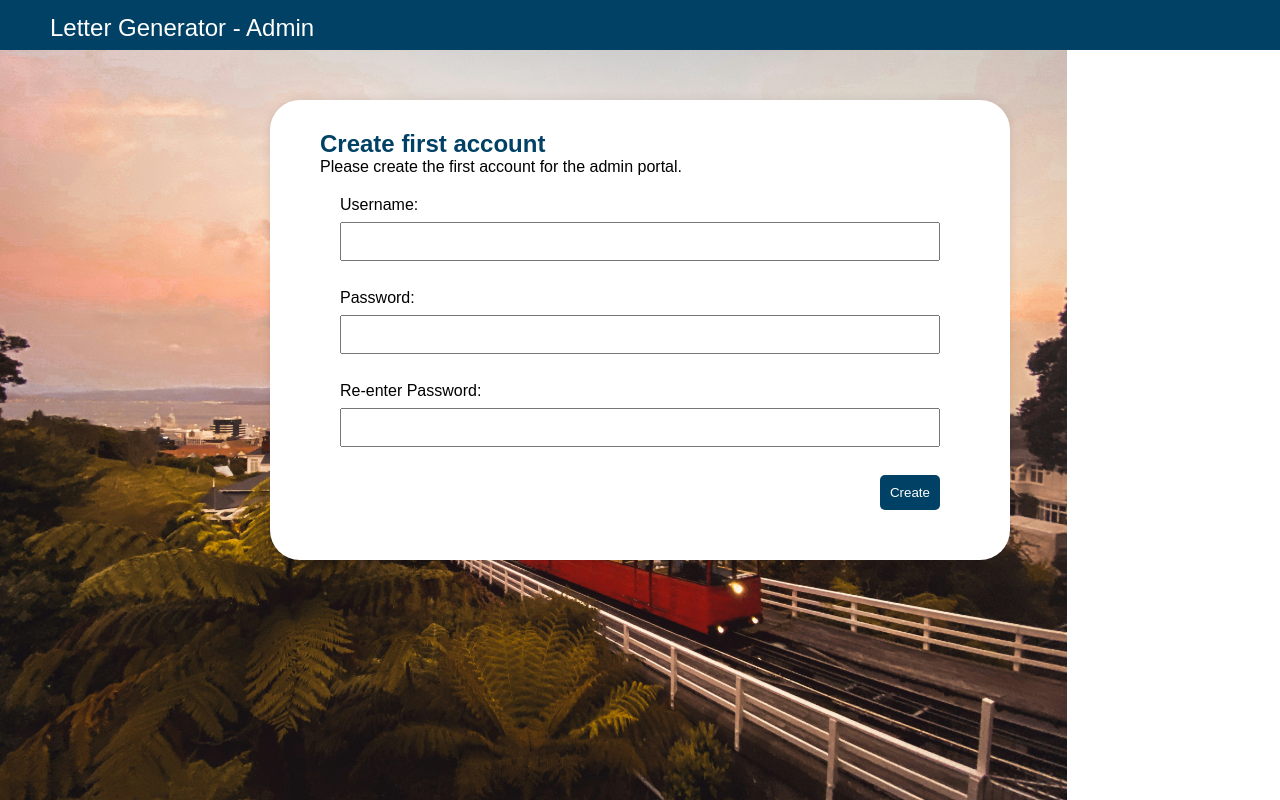
After one commit to torbray/letter-generator, a PHP site: page /letter-generator/admin/first-login in a window 1280 px wide. The commit adds this page. Run offline with PHP 8.4, Linux system fonts and the light colour scheme; a stand-in replaces the project's code that opens the database connection.

Commit message:
first admin account setup and validation

```diff
--- a/index.php
+++ b/index.php
@@ -15,6 +15,9 @@ if (isset($_GET['filename']) and !empty($_GET['filename'])) {
             include 'tpl/generate-letter.tpl.php';
             break;
 
+        case 'review';
+            include 'tpl/review.tpl.php';
+            break;
 
         case 'admin':
             require 'src/admin.php';
@@ -25,17 +28,13 @@ if (isset($_GET['filename']) and !empty($_GET['filename'])) {
             include 'tpl/admin.home.tpl.php';
             break;
 
+        case 'admin/first-login';
+            include 'tpl/admin.first-login.tpl.php';
+            break;
+
         case 'logout':
         case 'admin/logout':
             include 'tpl/logout.tpl.php';
-            break;
-
-        case 'test1':
-            include 'src/word/test-replacement.php';
-            break;
-
-        case 'test2':
-            include 'src/generate-letter.php';
             break;
 
         default:
--- a/src/checksession.php
+++ b/src/checksession.php
@@ -19,6 +19,10 @@ function initSession() {
 
     if (!isset($_SESSION['customer'])) {
         $_SESSION['customer'] = 0;
+    }
+
+    if (!isset($_SESSION['access'])) {
+        $_SESSION['access'] = 0;
     }
 
     if (!isset($_SESSION['letter'])) {
@@ -62,6 +66,7 @@ function login($id) {
 
     $_SESSION['loggedin'] = 1;
     $_SESSION['userid'] = $id;
+    $_SESSION['access'] = 1;
     resetSessionValues();
 
     header('Location: ' . $uri, true, 303);
@@ -80,6 +85,7 @@ function admin_login($id) {
 
     $_SESSION['loggedin'] = 1;
     $_SESSION['userid'] = $id;
+    $_SESSION['access'] = 2;
     resetSessionValues();
 
     header('Location: ' . $uri, true, 303);
@@ -93,7 +99,7 @@ function logout(){
     $_SESSION['userid'] = -1;
     resetSessionValues();
 
-    header("Location: ".URL, true, 303);
+    header("Location: " . URL, true, 303);
 }
 
 function getCustomerID() {
@@ -104,10 +110,15 @@ function getCustomerID() {
     }
 }
 
+function isAdmin() {
+    return $_SESSION['access'] == 2;
+}
+
 function resetSessionValues() {
     $_SESSION['URI'] = '';
     $_SESSION['customer'] = 0;
     $_SESSION['letter'] = '';
+    $_SESSION['access'] = 0;
 }
 
 ?>
--- /dev/null
+++ b/tpl/admin.first-login.tpl.php
@@ -0,0 +1,42 @@
+<!DOCTYPE html>
+<html lang="en">
+<head>
+    <meta charset="UTF-8">
+    <meta name="viewport" content="width=device-width, initial-scale=1.0">
+    <title>Create Account | Admin Portal | ANZ Letter Generator</title>
+    <link rel="stylesheet" href="../tpl/css/styles.css">
+    <link rel="stylesheet" href="../tpl/css/admin.first-login.styles.css">
+
+    <script type="text/javascript" src="../tpl/js/account-creation.js" defer></script>
+</head>
+<body>
+<?php
+include "tpl/header.php";
+?>
+    <section class="main-body">
+        <h1>Create first account</h1>
+        <p>Please create the first account for the admin portal.</p>
+        <form action="" onsubmit="return validateForm()" method="post">
+            <div class="field-group">
+                <label for="username">Username:</label>
+                <input type="text" id="username" name="username" onkeyup="validateUsername()" required />
+                <span class="status-message" id="username-status"></span>
+            </div>
+
+            <div class="field-group">
+                <label for="password">Password:</label>
+                <input type="password" id="password" name="password" onkeyup='validatePassword();' required />
+                <span class="status-message" id="password-status"></span>
+            </div>
+
+            <div class="field-group">
+                <label for="reenter-password">Re-enter Password:</label>
+                <input type="password" id="reenter-password" name="reenter-password" onkeyup='matchPassword();' required />
+                <span class="status-message" id="reenter-password-status"></span>
+            </div>
+
+            <button class="primary-cta" type="submit" name="submit" value="Create">Create</button>
+        </form>
+    </section>
+</body>
+</html>
--- /dev/null
+++ b/tpl/css/admin.first-login.styles.css
@@ -0,0 +1,35 @@
+form {
+    width: calc(100% - 40px);
+
+    padding: 20px;
+}
+
+.field-group {
+    margin-bottom: 20px;
+}
+
+input {
+    width: 100%;
+
+    padding: 10px;
+    margin: 8px 0;
+
+    box-sizing: border-box;
+    font-family: 'Myriad Pro', sans-serif;
+}
+
+button.primary-cta {
+    float: right;
+    padding: 10px;
+
+    background-color: var(--title-color);
+    border: none;
+    border-radius: 5px;
+    color: white;
+    cursor: pointer;
+}
+
+.status-message {
+    color: red;
+    font-size: 12px;
+}
--- /dev/null
+++ b/tpl/js/account-creation.js
@@ -0,0 +1,81 @@
+// console.log("Hello world!");
+
+function validateUsername(status = false) {
+    let usernameField = document.getElementById("username");
+    let usernameStatus = document.getElementById("username-status");
+
+    // Only alphanumeric characters allowed
+    let usernameRegex = /^[a-zA-Z0-9]{8,32}$/;
+
+    let validUsername = usernameField.value.match(usernameRegex);
+
+    if (validUsername == null) {
+        if (status) {
+            usernameStatus.innerHTML = "Please enter a username between 8 - 32 characters with only letters and numbers.";
+            usernameField.focus();
+        }
+        return false;
+    } else {
+        usernameStatus.innerHTML = "";
+        return true;
+    }
+}
+
+function validatePassword(status = false) {
+    let passwordField = document.getElementById("password");
+    let passwordStatus = document.getElementById("password-status");
+
+    // 8-32 letters, numbers and symbols allowed with at least 1 number and 1 symbol
+    let passwordRegex = /^(?=.*[\d])(?=.*[!@#$%^&*])[\w!@#$%^&*]{8,32}$/;
+
+    let validPassword = passwordField.value.match(passwordRegex);
+
+    if (!matchPassword(status)) {
+        return false;
+    } else if (validPassword == null) {
+        if (status) {
+            passwordStatus.innerHTML = "Please enter a username between 8 - 32 characters with at least 1 number and 1 symbol.";
+            passwordField.focus();
+        }
+        return false;
+    } else {
+        passwordStatus.innerHTML = "";
+        return true;
+    }
+}
+
+function matchPassword(status = false) {
+    let passwordField = document.getElementById("password");
+    let reenterField = document.getElementById("reenter-password");
+    let reenterStatus = document.getElementById("reenter-password-status");
+
+    if (reenterField.value.length == 0) {
+        reenterStatus.innerHTML = '';
+        return;
+    } else if (passwordField.value != reenterField.value) {
+        reenterStatus.style.color = "Red";
+        reenterStatus.innerHTML = "Passwords do NOT match!"
+        if (status) {
+            reenterField.focus();
+        }
+        return false;
+    } else {
+        reenterStatus.style.color = "Green";
+        reenterStatus.innerHTML = "Passwords match!"
+        return true;
+    }
+}
+
+/**
+ * Validates form on submit
+ */
+function validateForm() {
+    /** Can simplify to a one-liner, but an expanded if/else tree is more comprehensible and easier
+     *  to add additional validations
+     */
+    if (validateUsername(true) && validatePassword(true)) {
+        return true;
+    } else {
+        return false;
+    }
+}
```
Also changed, not shown: src/admin.php (+13 -0 lines), tpl/review.tpl.php (added).
